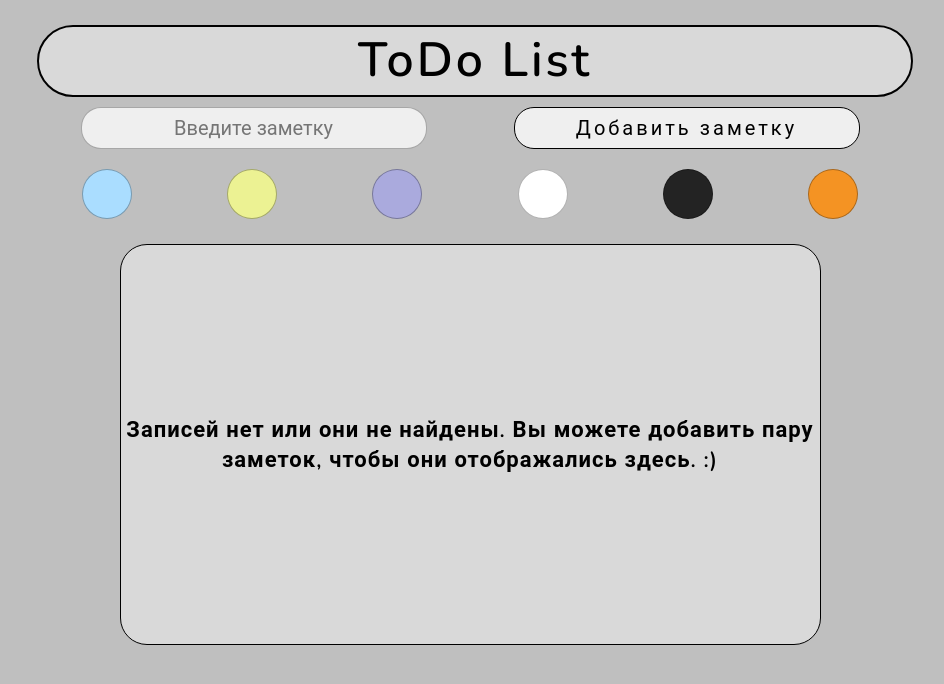
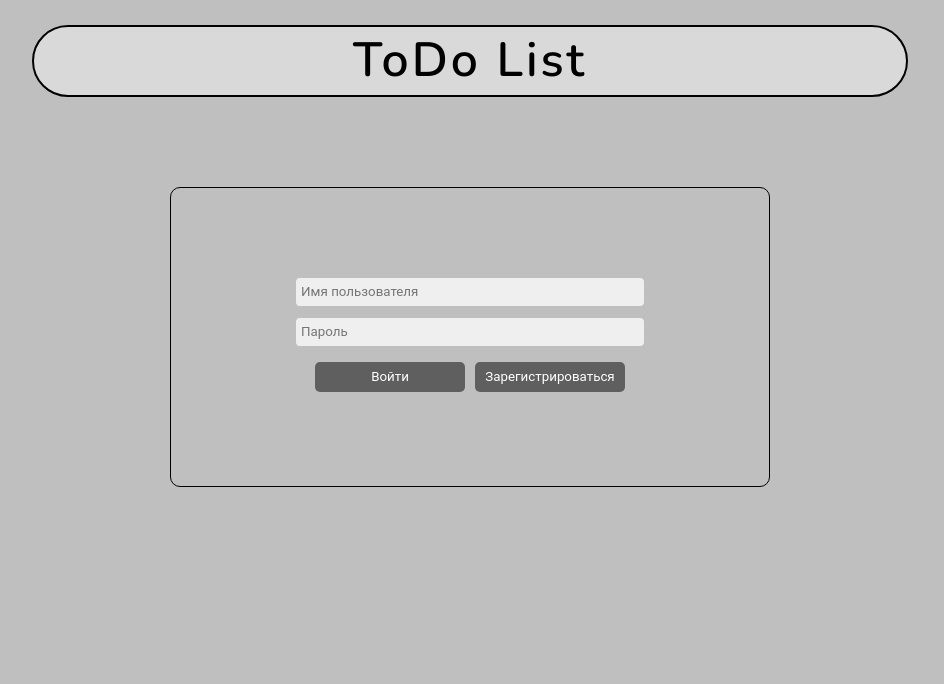
Before and after one commit to tawerx/ToDo-List, a React (Create React App) app: page / in a window 1280 px wide. Shown: the top 684 px of the page, without its empty margins (170-1114 px from the left). Built offline with nearby package versions, Linux system fonts and the light colour scheme.

Commit message:
Auth block + mongoDB

```diff
--- a/package.json
+++ b/package.json
@@ -50,5 +50,6 @@
   },
   "devDependencies": {
     "gh-pages": "^4.0.0"
-  }
+  },
+  "proxy": "http://localhost:5000"
 }
--- a/src/App.scss
+++ b/src/App.scss
@@ -24,6 +24,23 @@ body {
   }
 }
 
+.exit-button {
+  button {
+    background-color: #5f5f5f;
+    color: white;
+    cursor: pointer;
+    color: black;
+    border: 2px solid black;
+    border-radius: 39px;
+    text-align: center;
+    font-size: 17px;
+    font-weight: 600;
+    background-color: #d9d9d9;
+    width: 130%;
+    height: 72px;
+  }
+}
+
 .header {
   display: flex;
   flex-direction: column;
@@ -32,6 +49,18 @@ body {
     display: inline-flex;
     width: 346px;
     margin: 0 auto;
+  }
+
+  &-top {
+    display: flex;
+    flex-direction: row;
+    width: 876px;
+    gap: 10px;
+
+    @media (max-width: 876px) {
+      width: 100%;
+      justify-content: center;
+    }
   }
 
   &--select--color {
@@ -157,13 +186,13 @@ body {
     font-size: 30px;
     letter-spacing: 3px;
     background-color: #d9d9d9;
-    width: 876px;
+    width: 100%;
     height: 72px;
     h1 {
       font-weight: 600;
     }
     @media (max-width: 876px) {
-      width: 100%;
+      width: 77%;
     }
   }
 
--- a/src/App.tsx
+++ b/src/App.tsx
@@ -1,9 +1,10 @@
 import React from 'react';
 import './App.scss';
+import Auth from './components/Auth';
 import Home from './pages/Home';
 
 const App: React.FC = () => {
-  return <Home />;
+  return <Auth />;
 };
 
 export default App;
--- /dev/null
+++ b/src/components/Auth/Auth.module.scss
@@ -0,0 +1,53 @@
+.auth_wrapper {
+  margin: 0 auto;
+  width: 600px;
+  height: 300px;
+  justify-content: center;
+  border: 1px solid black;
+  border-radius: 10px;
+  display: flex;
+  flex-direction: column;
+  align-items: center;
+  gap: 10px;
+  position: relative;
+  top: 90px;
+
+  @media (max-width: 600px) {
+    width: calc(100% - 10px);
+    padding: 0px 5px;
+  }
+}
+
+.auth_form {
+  display: flex;
+  flex-direction: column;
+  gap: 10px;
+
+  input {
+    width: 350px;
+    height: 30px;
+    border-radius: 5px;
+    padding: 5px;
+    border: 1px solid rgba(0, 0, 0, 0.2);
+    background-color: #efefef;
+    color: rgba(0, 0, 0, 0.5);
+
+    &:focus {
+      border: 1px solid rgba(0, 0, 0, 0.5);
+      color: black;
+    }
+  }
+}
+
+.auth_button_control {
+  button {
+    border: 0px;
+    border-radius: 5px;
+    margin: 5px;
+    height: 30px;
+    width: 150px;
+    background-color: #5f5f5f;
+    color: white;
+    cursor: pointer;
+  }
+}
--- /dev/null
+++ b/src/components/Auth/index.tsx
@@ -0,0 +1,120 @@
+import axios from 'axios';
+import React from 'react';
+import Home from '../../pages/Home';
+import styles from './Auth.module.scss';
+import { useDispatch, useSelector } from 'react-redux';
+import { setFlagg } from '../../redux/slices/logic';
+import { RootState } from '../../redux/store';
+
+const Auth = () => {
+  const dispatch = useDispatch();
+  const { flagg } = useSelector((state: RootState) => state.logic);
+  const [username, setUsername] = React.useState('');
+  const [password, setPassword] = React.useState('');
+  const [isAuth, setIsAuth] = React.useState(false);
+  const headerTitleRef = React.useRef(null);
+  const wrapperRef = React.useRef(null);
+
+  React.useEffect(() => {
+    if (localStorage.getItem('colors') != null) {
+      const { bodyColor, wrapperColor } = JSON.parse(localStorage.getItem('colors') as string);
+      document.body.style.backgroundColor = bodyColor;
+      if (headerTitleRef.current) {
+        const htmlElement = headerTitleRef.current as HTMLElement;
+        htmlElement.style.backgroundColor = wrapperColor;
+      }
+      if (wrapperRef.current) {
+        const htmlElement = wrapperRef.current as HTMLElement;
+        htmlElement.style.backgroundColor = wrapperColor;
+      }
+    }
+  }, [flagg]);
+
+  const onClickReg = () => {
+    if (username == '' || password == '') {
+      alert('Вы не ввели данные!');
+    } else {
+      axios
+        .post('http://localhost:5000/auth/registration', { username, password })
+        .then(() => {
+          axios
+            .post('http://localhost:5000/auth/login', { username, password })
+            .then((res) => {
+              setPassword('');
+              setUsername('');
+              localStorage.setItem('token', res.data);
+              setIsAuth(!isAuth);
+            })
+            .catch((e) => {
+              alert(e.response.data.message);
+              if (e.response.data.message === 'Пользователь не авторизован.') {
+                localStorage.removeItem('token');
+                dispatch(setFlagg());
+              }
+            });
+        })
+        .catch((e) => {
+          alert(e.response.data.message);
+          if (e.response.data.message === 'Пользователь не авторизован.') {
+            localStorage.removeItem('token');
+            dispatch(setFlagg());
+          }
+        });
+    }
+  };
+
+  const onClickEnter = () => {
+    if (username == '' || password == '') {
+      alert('Вы не ввели данные!');
+    } else {
+      axios
+        .post('http://localhost:5000/auth/login', { username, password })
+        .then((res) => {
+          setPassword('');
+          setUsername('');
+          localStorage.setItem('token', res.data);
+          setIsAuth(!isAuth);
+        })
+        .catch((e) => {
+          alert(e.response.data.message);
+          if (e.response.data.message === 'Пользователь не авторизован.') {
+            localStorage.removeItem('token');
+            dispatch(setFlagg());
+          }
+        });
+    }
+  };
+
+  if (localStorage.token) {
+    return <Home />;
+  }
+
+  return (
+    <div className="wrapper">
+      <div ref={headerTitleRef} className="header--title">
+        <h1>ToDo List</h1>
+      </div>
+      <div ref={wrapperRef} className={styles.auth_wrapper}>
+        <div className={styles.auth_form}>
+          <input
+            value={username}
+            placeholder="Имя пользователя"
+            onChange={(e) => setUsername(e.target.value)}
+          />
+          <input
+            type="password"
+            value={password}
+            placeholder="Пароль"
+            onChange={(e) => setPassword(e.target.value)}
+          />
+        </div>
+        <div className={styles.auth_button_control}>
+          <button onClick={onClickEnter}>Войти</button>
+          <button onClick={onClickReg}>Зарегистрироваться</button>
+        </div>
+      </div>
+    </div>
+  );
+};
+
+export default Auth;
--- a/src/components/Header.tsx
+++ b/src/components/Header.tsx
@@ -1,28 +1,43 @@
 import React from 'react';
 import { useDispatch, useSelector } from 'react-redux';
 import { Color, setChosenColor, setColorFlag } from '../redux/slices/colorsSlice';
-import { setTitle, setFlag, Posts } from '../redux/slices/logic';
+import { setTitle, addNewNote, setFlag, Notes, setFlagg } from '../redux/slices/logic';
 import { RootState } from '../redux/store';
+import axios from 'axios';
 
 const Header = () => {
   const { colors } = useSelector((state: RootState) => state.colors);
   const dispatch = useDispatch();
   const { title, flag } = useSelector((state: RootState) => state.logic);
   const inputRef = React.useRef(null);
+  const exitRef = React.useRef(null);
   const onClickAddPost = () => {
-    let parsedArray: Posts[] = JSON.parse(localStorage.getItem('posts') as string);
-    let findItem = parsedArray.find((obj) => obj.title == title);
-    if (findItem) {
-      alert('Такая запись уже создана');
-      dispatch(setTitle(''));
-    } else if (title == 'Введите заметку' || title == '') {
+    if (title == 'Введите заметку' || title == '') {
       alert('Вы не ввели название заметки');
     } else {
-      parsedArray.push({ title: title, date: new Date().toLocaleString() });
-      localStorage.setItem('posts', JSON.stringify(parsedArray));
-      alert('Запись успешно добавлена!');
+      axios
+        .post(
+          'http://localhost:5000/auth/addNote',
+          {
+            value: title,
+            date: new Date().toLocaleString(),
+          },
+          {
+            headers: { Authorization: `Bearer ${localStorage.getItem('token')}` },
+          },
+        )
+        .then((res) => {
+          dispatch(setFlag());
+          alert(res.data.message);
+        })
+        .catch((e) => {
+          alert(e.response.data.message);
+          if (e.response.data.message === 'Пользователь не авторизован.') {
+            localStorage.removeItem('token');
+            dispatch(setFlagg());
+          }
+        });
       dispatch(setTitle(''));
-      dispatch(setFlag());
     }
   };
 
@@ -46,6 +61,10 @@ const Header = () => {
       const htmlElement = headerAddButtonRef.current as HTMLElement;
       htmlElement.style.backgroundColor = wrapperColor;
     }
+    if (exitRef.current) {
+      const htmlElement = exitRef.current as HTMLElement;
+      htmlElement.style.backgroundColor = wrapperColor;
+    }
   };
 
   React.useEffect(() => {
@@ -61,13 +80,31 @@ const Header = () => {
         const htmlElement = headerAddButtonRef.current as HTMLElement;
         htmlElement.style.backgroundColor = wrapperColor;
       }
+      if (exitRef.current) {
+        const htmlElement = exitRef.current as HTMLElement;
+        htmlElement.style.backgroundColor = wrapperColor;
+      }
     }
   }, []);
 
   return (
     <div className="header">
-      <div ref={headerTitleRef} className="header--title">
-        <h1>ToDo List</h1>
+      <div className="header-top">
+        <div ref={headerTitleRef} className="header--title">
+          <h1>ToDo List</h1>
+        </div>
+        {localStorage.token && (
+          <div className="exit-button">
+            <button
+              ref={exitRef}
+              onClick={() => {
+                localStorage.removeItem('token');
+                dispatch(setFlagg());
+              }}>
+              Выйти
+            </button>
+          </div>
+        )}
       </div>
       <div className="header--add--post">
         <input
--- a/src/pages/Home.tsx
+++ b/src/pages/Home.tsx
@@ -1,37 +1,43 @@
 import React from 'react';
 import Header from '../components/Header';
-import Post from '../components/Post';
 import EmptyPosts from '../components/EmptyPosts';
 import { useSelector, useDispatch } from 'react-redux';
-import { setPosts } from '../redux/slices/logic';
+import { setNotes, setFlagg } from '../redux/slices/logic';
 import { RootState } from '../redux/store';
+import axios from 'axios';
+import Note from '../components/Note';
 
 const Home: React.FC = () => {
-  const dispath = useDispatch();
-  const { flag, posts } = useSelector((state: RootState) => state.logic);
-  React.useEffect(() => {
-    if (localStorage.getItem('posts') == null) {
-      localStorage.setItem('posts', '[]');
-    }
-
-    if (localStorage.getItem('colors') == null) {
-      localStorage.setItem('colors', '{}');
-    }
-  }, []);
+  const dispatch = useDispatch();
+  const { flag, notes } = useSelector((state: RootState) => state.logic);
 
   React.useEffect(() => {
-    dispath(setPosts(JSON.parse(localStorage.getItem('posts') as string)));
+    axios
+      .get('http://localhost:5000/auth/getNote', {
+        headers: { Authorization: `Bearer ${localStorage.getItem('token') as string}` },
+      })
+      .then((res) => {
+        dispatch(setNotes(res.data));
+      })
+      .catch((e) => {
+        alert(e.response.data.message);
+        if (e.response.data.message === 'Пользователь не авторизован.') {
+          localStorage.removeItem('token');
+          dispatch(setFlagg());
+        }
+      });
   }, [flag]);
 
   const emptyPosts = <EmptyPosts />;
-  const postsItems = posts.map((obj, i) => {
-    return <Post key={obj.title} {...obj} index={i} />;
+  const postsItems = notes.map((obj, i) => {
+    return <Note key={obj.id} {...obj} index={i} />;
   });
 
   return (
     <div className="wrapper">
       <Header />
-      <div className="container">{posts[0] == undefined ? emptyPosts : postsItems}</div>
+
+      <div className="container">{notes.length == 0 ? emptyPosts : postsItems}</div>
     </div>
   );
 };
--- a/src/redux/slices/logic.ts
+++ b/src/redux/slices/logic.ts
@@ -1,28 +1,38 @@
 import { createSlice, PayloadAction } from '@reduxjs/toolkit';
 
-export type Posts = {
-  title: string;
+export type Notes = {
+  id: string;
+  value: string;
   date: string;
 };
 
 interface logicSlice {
-  posts: Posts[];
+  notes: Notes[];
   flag: boolean;
   title: string;
+  flagg: boolean;
 }
 
 const initialState: logicSlice = {
-  posts: [],
+  notes: [],
   flag: false,
   title: '',
+  flagg: false,
 };
 
 const logicSlice = createSlice({
   name: 'logic',
   initialState,
   reducers: {
-    setPosts: (state, action: PayloadAction<Posts[]>) => {
-      state.posts = action.payload;
+    setNotes: (state, action: PayloadAction<Notes[]>) => {
+      state.notes = action.payload;
+    },
+    addNewNote: (state, action: PayloadAction<Notes>) => {
+      state.notes.push(action.payload);
+    },
+    deleteNote: (state, action) => {
+      const findIndex = state.notes.findIndex((obj) => obj.id == action.payload);
+      state.notes.splice(findIndex, 1);
     },
     setFlag: (state) => {
       state.flag = !state.flag;
@@ -30,8 +40,11 @@ const logicSlice = createSlice({
     setTitle: (state, action: PayloadAction<string>) => {
       state.title = action.payload;
     },
+    setFlagg: (state) => {
+      state.flagg = !state.flagg;
+    },
   },
 });
 
-export const { setPosts, setFlag, setTitle } = logicSlice.actions;
+export const { setNotes, setFlag, setFlagg, setTitle, addNewNote, deleteNote } = logicSlice.actions;
 export default logicSlice.reducer;
```
Also changed, not shown: src/components/Note.tsx (renamed from src/components/Post.tsx, +14 -11 lines).
